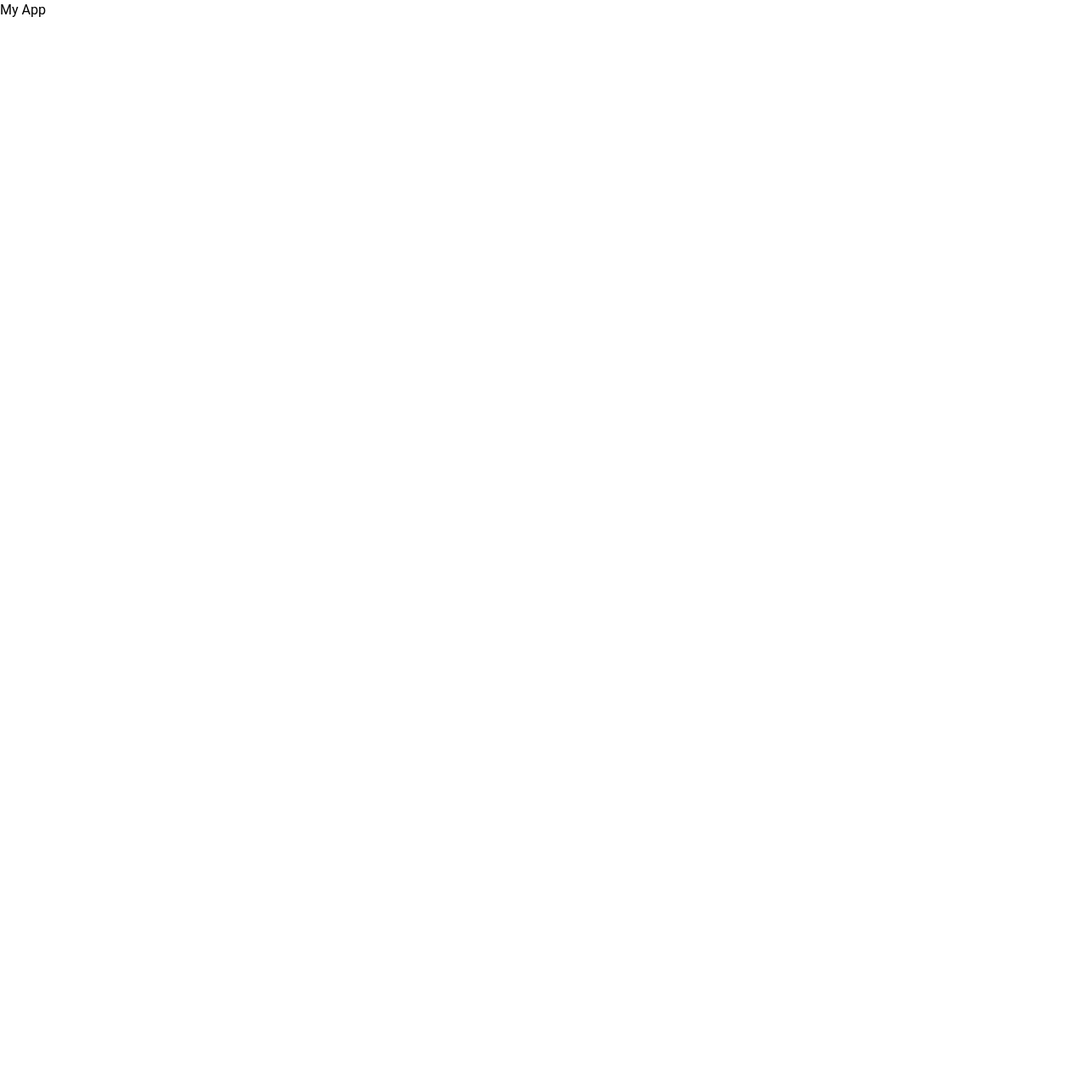
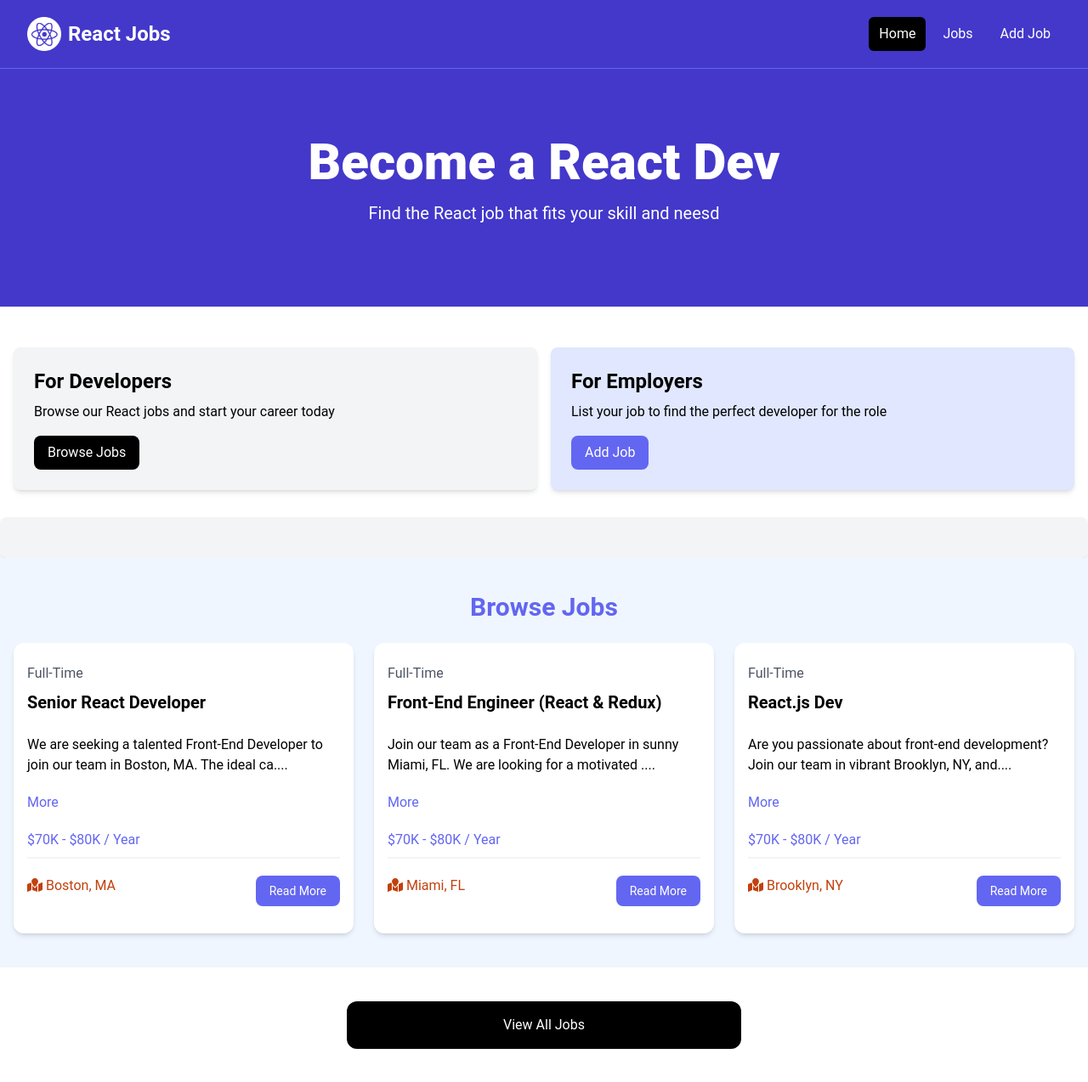
Before and after one commit to MahdiRahmany/Jobs-App-with-React.js, a React (Vite) app: page / in a window 1280 px wide. Shown: the whole page at 85% size. Before the commit the page ends 800 px from the top, so only its background shows below. Built offline with nearby package versions, Linux system fonts and the light colour scheme.

Commit message:
add link component

```diff
--- a/src/App.jsx
+++ b/src/App.jsx
@@ -4,19 +4,21 @@
   createRoutesFromElements,
   RouterProvider,
 } from "react-router-dom";
-import Navbar from "./components/Navbar";
-import Hero from "./components/Hero";
-import HomeCards from "./components/HomeCards";
-import Card from "./components/Card";
-import JobListings from "./components/JobListings";
-import ViewAllJobs from "./components/ViewAllJobs";
+import MainLayout from "./layouts/MainLayout";
+import HomePage from "./pages/HomePage";
+import JobsPage from "./pages/JobsPage";
 
 const router = createBrowserRouter(
-  createRoutesFromElements(<Route index element={<h1>My App</h1>} />)
+  createRoutesFromElements(
+    <Route path="/" element={<MainLayout />}>
+      <Route index element={<HomePage />} />
+      <Route path="/jobs" element={<JobsPage />}></Route>
+    </Route>
+  )
 );
 
 const App = () => {
-  return <RouterProvider router={router}/>
+  return <RouterProvider router={router} />;
 };
 
 export default App;
--- a/src/components/HomeCards.jsx
+++ b/src/components/HomeCards.jsx
@@ -1,3 +1,4 @@
+import { Link } from "react-router-dom";
 import Card from "./Card";
 
 export const HomeCards = () => {
@@ -10,24 +11,24 @@
             <p className="mt-2 mb-4">
               Browse our React jobs and start your career today
             </p>
-            <a
-              href="/jobs.html"
+            <Link
+              a="/jobs"
               className="inline-block bg-black text-white rounded-lg px-4 py-2 hover:bg-gray-700"
             >
               Browse Jobs
-            </a>
+            </Link>
           </Card>
           <Card bg="bg-indigo-100">
             <h2 className="text-2xl font-bold">For Employers</h2>
             <p className="mt-2 mb-4">
               List your job to find the perfect developer for the role
             </p>
-            <a
-              href="/add-job.html"
+            <Link
+              to="/add-job"
               className="inline-block bg-indigo-500 text-white rounded-lg px-4 py-2 hover:bg-indigo-600"
             >
               Add Job
-            </a>
+            </Link>
           </Card>
         </div>
       </div>
--- a/src/components/JobListing.jsx
+++ b/src/components/JobListing.jsx
@@ -1,5 +1,6 @@
 import { useState } from "react";
 import { FaMapMarked } from "react-icons/fa";
+import { Link } from "react-router-dom";
 
 const JobListing = ({ job }) => {
   const [showFullDescription, setShowDescription] = useState(false);
@@ -36,12 +37,12 @@
             <FaMapMarked className='inline text-lg mb-1 mr-1' />
             {job.location}
           </div>
-          <a
-            href={`/job/${job.id}`}
+          <Link
+            to={`/job/${job.id}`}
             className="h-[36px] bg-indigo-500 hover:bg-indigo-600 text-white px-4 py-2 rounded-lg text-center text-sm"
           >
             Read More
-          </a>
+          </Link>
         </div>
       </div>
     </div>
--- a/src/components/Navbar.jsx
+++ b/src/components/Navbar.jsx
@@ -1,3 +1,4 @@
+import { Link } from "react-router-dom";
 import logo from "../assets/images/logo.png";
 
 const Navbar = () => {
@@ -7,35 +8,35 @@
         <div className="flex h-20 items-center justify-between">
           <div className="flex flex-1 items-center justify-center md:items-stretch md:justify-start">
             {/* <!-- Logo --> */}
-            <a
+            <Link
               className="flex flex-shrink-0 items-center mr-4"
-              href="/index.html"
+              to="/"
             >
               <img className="h-10 w-auto" src={logo} alt="React Jobs" />
               <span className="hidden md:block text-white text-2xl font-bold ml-2">
                 React Jobs
               </span>
-            </a>
+            </Link>
             <div className="md:ml-auto">
               <div className="flex space-x-2">
-                <a
-                  href="/index.html"
+                <Link
+                  to="/"
                   className="text-white bg-black hover:bg-gray-900 hover:text-white rounded-md px-3 py-2"
                 >
                   Home
-                </a>
-                <a
-                  href="/jobs.html"
+                </Link>
+                <Link
+                  to="/jobs"
                   className="text-white hover:bg-gray-900 hover:text-white rounded-md px-3 py-2"
                 >
                   Jobs
-                </a>
-                <a
-                  href="/add-job.html"
+                </Link>
+                <Link
+                  to="/add-job"
                   className="text-white hover:bg-gray-900 hover:text-white rounded-md px-3 py-2"
                 >
                   Add Job
-                </a>
+                </Link>
               </div>
             </div>
           </div>
--- a/src/components/ViewAllJobs.jsx
+++ b/src/components/ViewAllJobs.jsx
@@ -1,12 +1,14 @@
+import { Link } from "react-router-dom";
+
 const ViewAllJobs = () => {
   return (
     <section className="m-auto max-w-lg my-10 px-6">
-      <a
-        href="/jobs"
+      <Link
+        to="/jobs"
         className="block bg-black text-white text-center py-4 px-6 rounded-xl hover:bg-gray-700"
       >
         View All Jobs
-      </a>
+      </Link>
     </section>
   );
 };
--- /dev/null
+++ b/src/layouts/MainLayout.jsx
@@ -0,0 +1,11 @@
+import { Outlet } from "react-router-dom";
+import Navbar from '../components/Navbar'
+
+const MainLayout = () => {
+  return <>
+    <Navbar />
+    <Outlet />
+  </>;
+};
+
+export default MainLayout;
--- /dev/null
+++ b/src/pages/HomePage.jsx
@@ -0,0 +1,19 @@
+import Hero from "../components/Hero";
+import HomeCards from "../components/HomeCards";
+import Card from "../components/Card";
+import JobListings from "../components/JobListings";
+import ViewAllJobs from "../components/ViewAllJobs";
+
+const HomePage = () => {
+  return (
+    <>
+      <Hero />
+      <HomeCards />
+      <Card />
+      <JobListings />
+      <ViewAllJobs />
+    </>
+  );
+};
+
+export default HomePage;
--- /dev/null
+++ b/src/pages/JobsPage.jsx
@@ -0,0 +1,7 @@
+const JobsPage = () => {
+  return (
+    <div>JobsPage</div>
+  )
+}
+
+export default JobsPage
```
